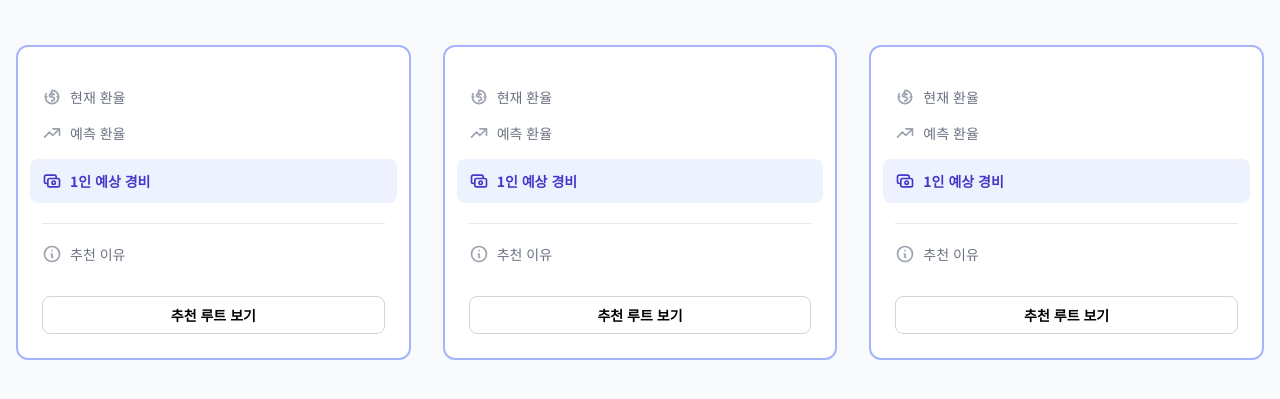
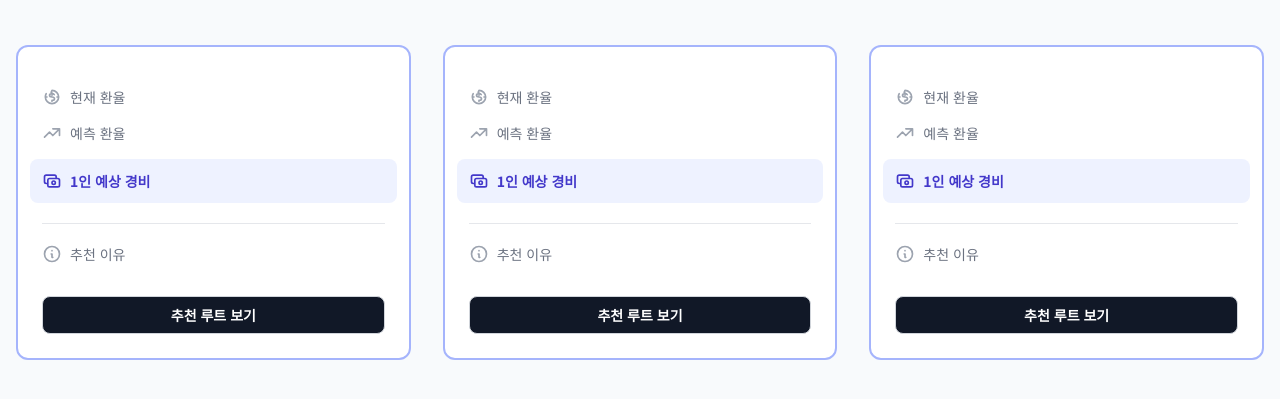
Before and after one commit to prgrms-aibe-devcourse/AIBE4_Project1_Team3, a website: page src/index.html in a window 1280 px wide. Shown: the part 713-1112 px from the top of the page. Drawn offline with nearby package versions, Linux system fonts and the light colour scheme; no server answers.

Commit message:
chore: 버튼 UI 변경

```diff
--- a/src/index.html
+++ b/src/index.html
@@ -311,7 +311,7 @@
               </div>
             </div>
             <button
-              class="mt-6 w-full text-center py-2 border border-gray-300 rounded-lg text-sm font-semibold hover:bg-gray-100 transition-colors"
+              class="bg-gray-900 text-white mt-6 w-full text-center py-2 border border-gray-300 rounded-lg text-sm font-semibold hover:bg-gray-100 transition-colors"
             >
               추천 루트 보기
             </button>
@@ -430,7 +430,7 @@
               </div>
             </div>
             <button
-              class="mt-6 w-full text-center py-2 border border-gray-300 rounded-lg text-sm font-semibold hover:bg-gray-100 transition-colors"
+              class="bg-gray-900 text-white mt-6 w-full text-center py-2 border border-gray-300 rounded-lg text-sm font-semibold hover:bg-gray-100 transition-colors"
             >
               추천 루트 보기
             </button>
@@ -549,7 +549,7 @@
               </div>
             </div>
             <button
-              class="mt-6 w-full text-center py-2 border border-gray-300 rounded-lg text-sm font-semibold hover:bg-gray-100 transition-colors"
+              class="bg-gray-900 text-white mt-6 w-full text-center py-2 border border-gray-300 rounded-lg text-sm font-semibold hover:bg-gray-100 transition-colors"
             >
               추천 루트 보기
             </button>
```
